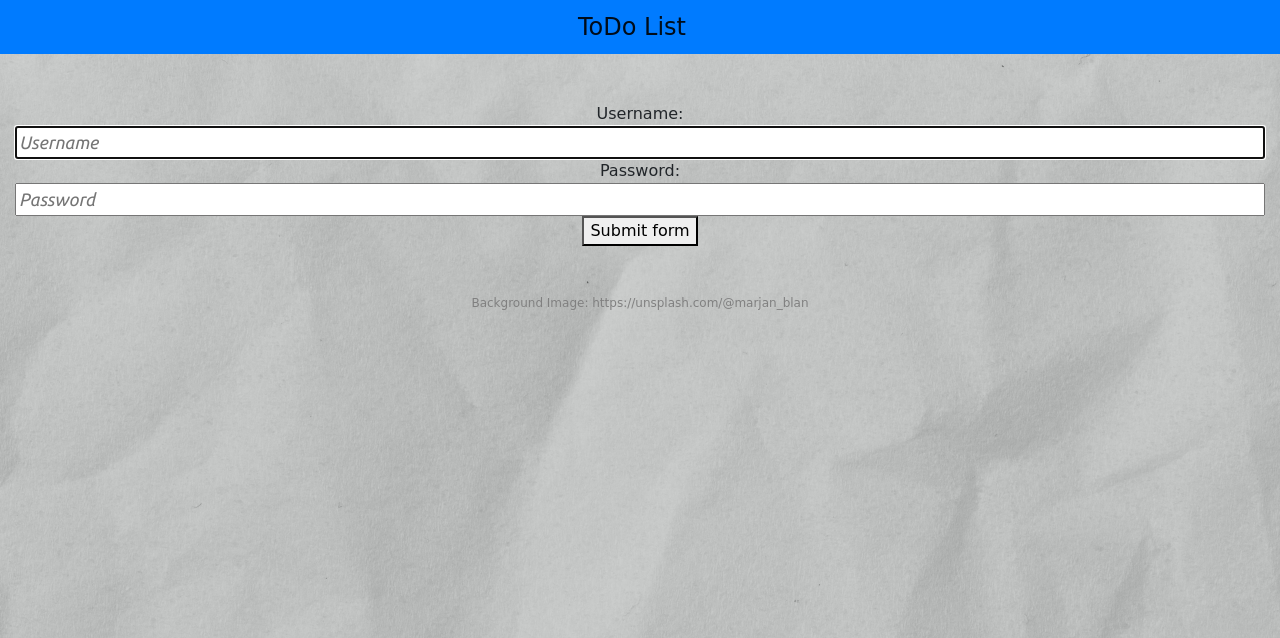
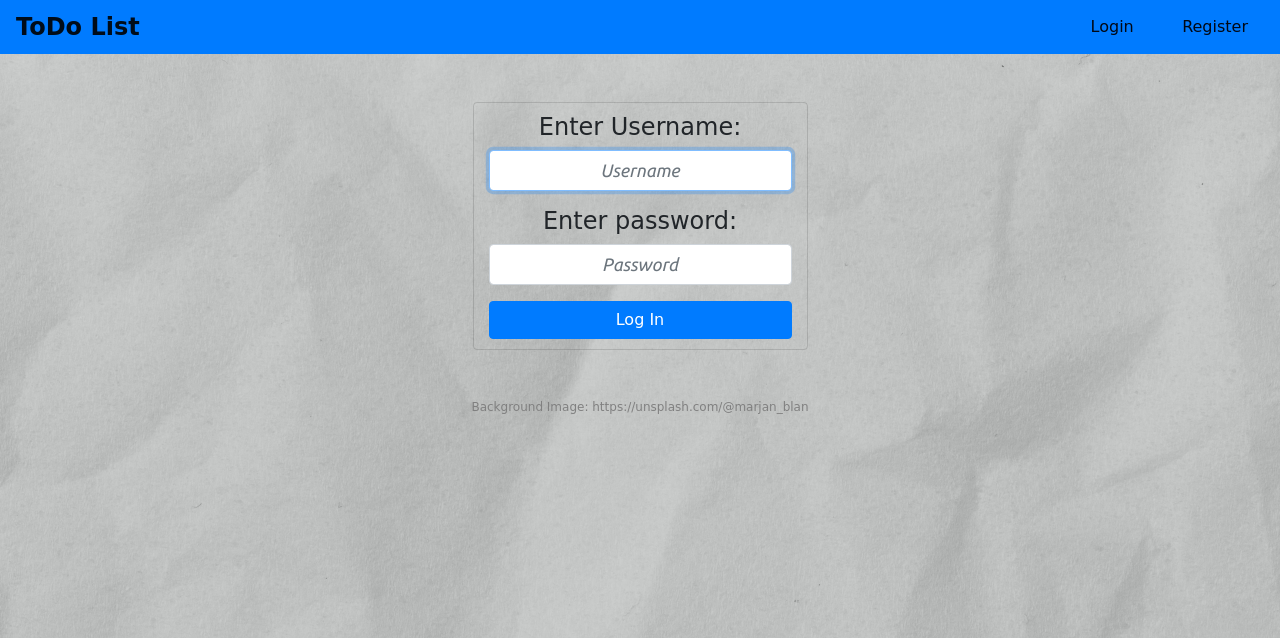
Before and after one commit to BrunoSTB/TodoList, a Flask app: page /login in a window 1280 px wide. Shown: the top 638 px of the page. Run offline with Flask 2, Linux system fonts and the light colour scheme; some libraries are stand-ins or nearby versions; some web fonts are replaced.

Commit message:
Update: Now able to register and login!

```diff
--- a/content/application.py
+++ b/content/application.py
@@ -1,11 +1,74 @@
-from flask import Flask, render_template
+from flask import Flask, render_template, session, request, redirect
+from flask_session import Session
+import sqlite3
+from werkzeug.security import check_password_hash, generate_password_hash
 
+
+# Starts Flask
 app = Flask(__name__)
+app.secret_key = b'\xc8\x95\nj\xd0\x8a\xb6e\xbez\x97\xc6V\x97\xf0\xab'
+
 
 @app.route('/')
 def index():
     return render_template("index.html")
 
-@app.route('/login')
+@app.route('/login', methods=["GET", "POST"])
 def login():
+    if request.method == "POST":
+
+        # FORGET USER ID
+        session.clear()
+
+        with sqlite3.connect("accounts.db") as database:
+            db = database.cursor()
+
+            # CHECK IF BOTH USERNAME AND PASSWORD WERE INPUTED
+            if not request.form.get('username') or not request.form.get('password'):
+                return render_template("login.html")
+
+            # CHECK IF USERNAME EXISTS
+            if not db.execute( "SELECT username FROM users WHERE username = ?", (request.form.get('username'), ) ):
+                return render_template("login.html")
+
+            # CHECK IF PASSWORD MATCHES
+            hashed_pass =  db.execute( "SELECT hashed_pass FROM users WHERE username = ?", (request.form.get('username'), ) ).fetchall()
+            if check_password_hash( hashed_pass[0][0], request.form.get('password') ):
+                session["user_id"] = db.execute( "SELECT id FROM users WHERE username = ?", (request.form.get('username'), ) ).fetchall()[0][0]
+                return redirect("/")
+
     return render_template("login.html")
+
+@app.route('/logout')
+def logout():
+    session.clear()
+    return render_template("login.html")
+
+
+@app.route('/register', methods=["GET", "POST"])
+def register():
+    if request.method == "POST":
+        with sqlite3.connect("accounts.db") as database:
+            db = database.cursor()
+
+            # CHECK IF USERNAME AND PASSWORD WERE INPUTED
+            if not request.form.get('username') or not request.form.get('password'):
+                print("1")
+                return render_template("register.html")
+
+            # CHECK IF USERNAME IS AVAILABLE
+            rows = db.execute("SELECT username FROM users WHERE username = ?", (request.form.get('username'), ) ).fetchall()
+            if len(rows) != 0:
+
+                return render_template("register.html")
+
+            # CHECK IF PASSWORDS MATCH
+            elif request.form.get("password") == request.form.get("passwordRepeat"):
+                # CREATE ACCOUNTS
+                db.execute("INSERT INTO users (username, hashed_pass) VALUES (?, ?)",
+                           (request.form.get('username'),
+                           generate_password_hash(request.form.get("password"), method='pbkdf2:sha256', salt_length=8)) )
+                database.commit()
+                return render_template("login.html")
+
+    return render_template("register.html")
--- a/content/requirements.txt
+++ b/content/requirements.txt
@@ -1,3 +1,4 @@
 Flask
 Flask-Session
 Requests
+sqlite3
--- a/content/static/styles.css
+++ b/content/static/styles.css
@@ -2,10 +2,23 @@
     font-family: 'Kirang Haerang', cursive;
 }
 
-h1 {
-    color: red;
+/* Logo */
+.navbar {
+    margin-left: auto;
+    flex-grow: 0.05;
 }
 
+.navbar-brand {
+    font-size: 150% !important;
+    text-align: center;
+}
+
+#navbar a {
+    color:#000814;
+    margin: 0;
+}
+
+/* Body */
 body {
     text-align: center;
     background-color: #ffe5d9;
@@ -13,59 +26,58 @@ body {
     background-size: cover;
 }
 
-form button {
-    vertical-align: top !important;
-}
-
+/* Footer */
 footer {
     font-size: 12px;
     color: gray;
 }
+
+/* Alligns "New" button in index.html */
+#management form button {
+    vertical-align: top !important;
+}
+
+/* All input font definition */
+input {
+    font-size: 18px !important;
+    font-family: 'Ubuntu', sans-serif;
+}
+
+/*Postit Grid*/
 
 ol {
     justify-content: center;
     padding: 0;
 }
 
-a {
-    font-size: 150% !important;
-    text-align: center;
+
+/* POSTITS */
+
+li {
+    height:170px;
+    width: 200px;
+    display: inline;
+    padding: 0;
+    box-shadow: 2px 2px 10px;
+    font-family: 'Ubuntu', sans-serif !important;
 }
 
-input {
-    font-size: 18px !important;
-    font-family: 'Ubuntu', sans-serif;
+li div {
+    font-family: 'Ubuntu', sans-serif !important;
 }
 
-#palette {
-    height: 100px;
-    margin-top: 10px !important;
-    padding-top: 2px !important;
-    position:absolute;
-    right: -27px;
-    display:none;
-    background-color: #264653;
-    color: #8ecae6;
+/* Postit close button */
+
+li button{
+    background-color: none;
+    margin-top: -7px !important;
 }
 
-i {
-    cursor: pointer;
-}
 
-i:nth-of-type(1) {
-    color: #2a9d8f;
-}
+/* Postit's color menu arrow */
 
-i:nth-of-type(2) {
-    color: #e9c46a;
-}
-
-i:nth-of-type(3) {
-    color: #f4a261;
-}
-
-i:nth-of-type(4) {
-    color: #e76f51;
+li input {
+    display: inline;
 }
 
 li div input{
@@ -133,3 +158,13 @@ li input {
 .bg-redish {
     background-color: #e76f51;
 }
+
+/* Login and Register */
+#login_and_register {
+    background-color: transparent;
+}
+
+#formLogin {
+    padding-top: 3%;
+    padding-bottom: 3%;
+}
--- a/content/templates/index.html
+++ b/content/templates/index.html
@@ -6,13 +6,14 @@ Todo List
 
 {% block main %}
 <br>
+<div>
     <div class="d-inline-flex flex-column flex-wrap justify-content-center" id="management">
         <h3>Enter a new Note</h3>
         <form onsubmit="event.preventDefault()">
             <input type="text" placeholder="New Note" autocomplete="off" autofocus id="user_input">
-        <button onclick="new_post_it()" class="btn btn-success mt-0 p-1 px-2" id="btn_new">New</button>
+            <button onclick="new_Post_It()" class="btn btn-success mt-0 p-1 px-2" id="btn_new">New</button>
         </form>
-    <button onclick="delete_all()" class="btn btn-danger mt-3 p-0" id="deletion">Delete All Notes</button>
+        <button onclick="delete_All()" class="btn btn-danger mt-3 p-0" id="deletion">Delete All Notes</button>
 
     </div>
     <br>
@@ -25,6 +26,7 @@ Todo List
         </ol>
         </p>
     </div>
+</div>
 <script type=text/javascript src="{{
     url_for('static', filename='todolist.js') }}"></script>
 {% endblock %}
--- a/content/templates/layout.html
+++ b/content/templates/layout.html
@@ -20,6 +20,7 @@
 
     <link rel="stylesheet" href="https://stackpath.bootstrapcdn.com/bootstrap/4.4.1/css/bootstrap.min.css"
         integrity="sha384-Vkoo8x4CGsO3+Hhxv8T/Q5PaXtkKtu6ug5TOeNV6gBiFeWPGFN9MuhOf23Q9Ifjh" crossorigin="anonymous">
+
     <link rel="stylesheet" href="/static/styles.css">
 
     <title>{%block title%}{%endblock%}</title>
@@ -27,10 +28,19 @@
 
 <body>
     <nav class="navbar navbar-expand justify-content-center navbar-light bg-primary py-1">
-        <a href="#" class="navbar-brand">ToDo List</a>
+        <a href="#" class="navbar-brand"><b>ToDo List</b></a>
+        <div class="navbar navbar-collapse" id="navbar">
+            {% if session.user_id %}
+                <a href="/">Postit Board</a>
+                <span><a href="/logout">Log out</a></span>
+            {% else %}
+                <a href="/login">Login</a>
+                <a href="/register">Register</a>
+            {% endif %}
+        </div>
     </nav>
 
-    <main class="container-fluid pt-5 pb-5">
+    <main class="d-flex justify-content-center pt-5 pb-5">
         {% block main %}{% endblock %}
     </main>
 
--- a/content/templates/login.html
+++ b/content/templates/login.html
@@ -1,19 +1,25 @@
 {% extends "layout.html" %}
 
 {% block title %}
-    Login
+Login
 {% endblock%}
 
 {% block main %}
-    <form action="/login" method="POST">
-        <div class="d-flex flex-column flew-wrap">
-            Username:
-            <input type="text" name="username" id="username" autofocus placeholder="Username">
+<div id="login_and_register" class="card">
+    <form id="formLogin" class="d-flex flex-column justify-content-center col-sm" action="/login" method="POST">
+        <div class="form-group">
+            <label for="username" class="h4">Enter Username:</label>
+            <input type="text" class="form-control p-0 text-center" autocomplete="off" name="username" id="username" autofocus
+                placeholder="Username">
         </div>
-        <div class="d-flex flex-column flew-wrap">
-            Password:
-            <input type="password" name="password" id="password" placeholder="Password">
+
+        <div class="form-group">
+            <label for="password" class="h4">Enter password:</label>
+            <input type="password" class="form-control text-center" name="password" id="password"
+                placeholder="Password">
         </div>
-        <button type="submit">Submit form</button>
+
+        <button type="submit" class="btn btn-primary text-center">Log In</button>
     </form>
+</div>
 {% endblock %}
--- a/content/todo.txt
+++ b/content/todo.txt
@@ -1,3 +1,5 @@
-LOGIN
-REGISTER
+MAKE ALERTS FOR INVALID USER INPUT
+
 SAVE POSTITS
+
+SESSION EXPIRE
```
Also changed, not shown: other parts of content/static/styles.css (+29 -16 lines), content/static/todolist.js (+62 -35 lines), content/templates/register.html (added, +28 -0 lines), content/accounts.db (added). Lines whose indentation alone changed are shown as unchanged.
